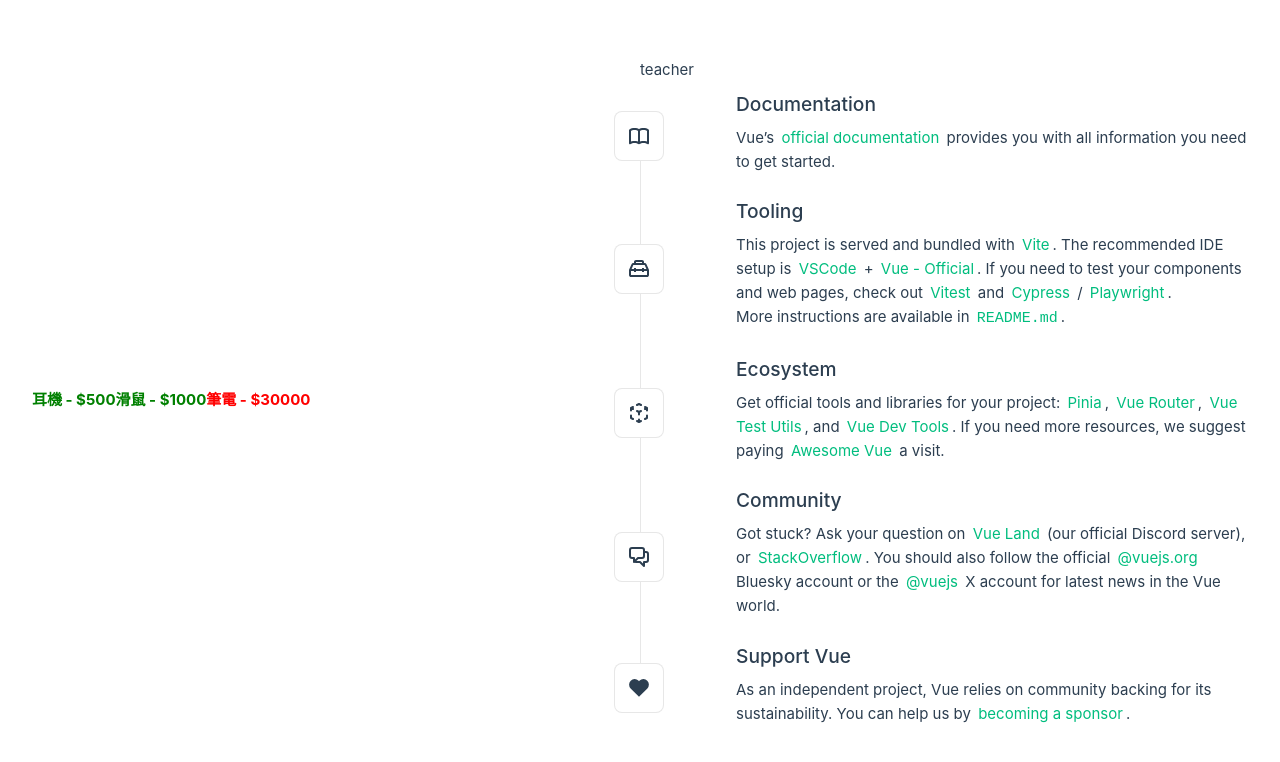
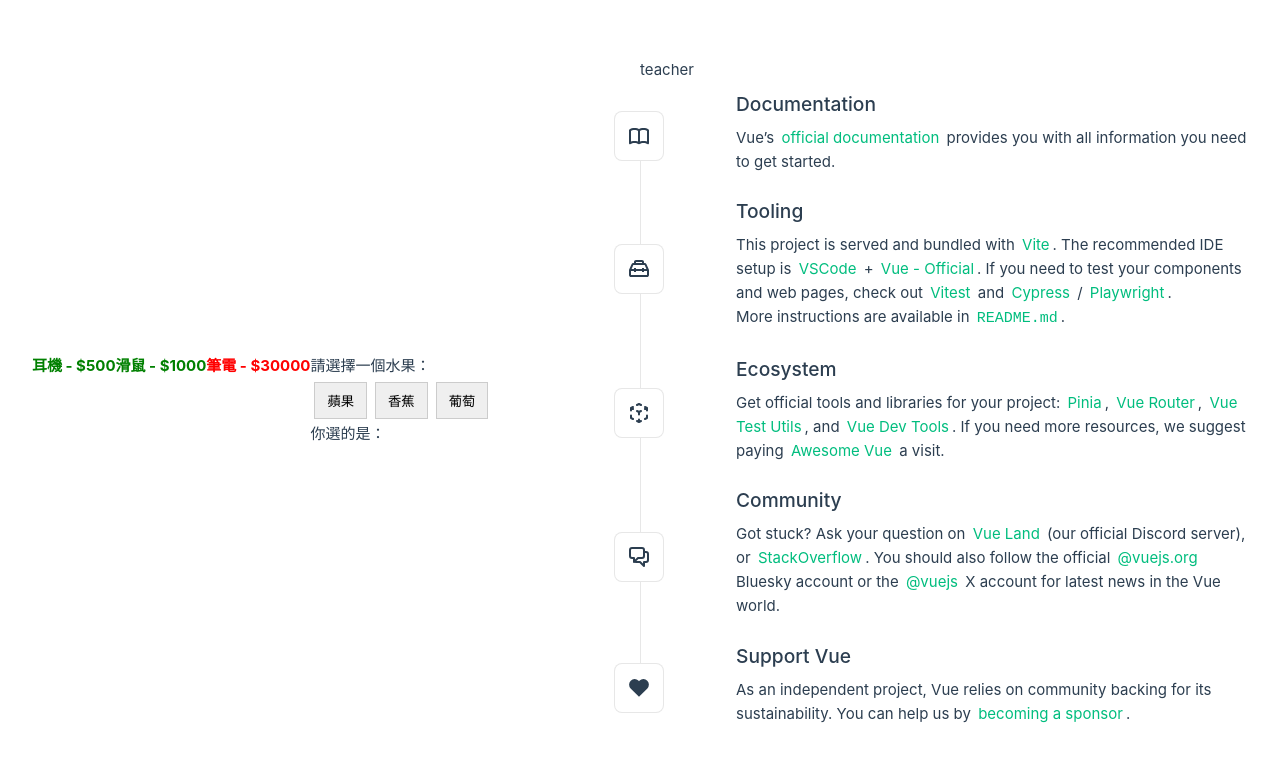
Before and after one commit to JerryChang0504/20250908, a Vue app: page / in a window 1280 px wide. Shown: the top 762 px of the page. Built offline with nearby package versions, Linux system fonts and the light colour scheme.

Commit message:
VbindClass.vue

```diff
--- a/src/App.vue
+++ b/src/App.vue
@@ -10,6 +10,7 @@ import ShoppingCart from './components/ShoppingCart.vue'
 import DisableComputed from './components/DisableComputed.vue'
 import TermsAgreement from './components/TermsAgreement.vue'
 import VbindStyle from './components/VbindStyle.vue'
+import VbindClass from './components/VbindClass.vue'
 const msgT = "I'm Jerry"
 </script>
 
@@ -27,6 +28,7 @@ const msgT = "I'm Jerry"
       <!-- <DisableComputed /> -->
       <!-- <TermsAgreement /> -->
       <VbindStyle />
+      <VbindClass />
     </div>
   </header>
 
--- /dev/null
+++ b/src/components/VbindClass.vue
@@ -0,0 +1,42 @@
+<script setup>
+import { reactive, ref } from 'vue'
+
+const fruits = reactive(['蘋果', '香蕉', '葡萄'])
+
+const selectedFruit = ref('')
+
+const selectedFruitClick = (fruit) => {
+  selectedFruit.value = fruit
+}
+
+//判斷選擇的水果相同
+const isSelected = (fruit) => selectedFruit.value === fruit
+</script>
+
+<template>
+  <div>
+    <p>請選擇一個水果：</p>
+    <button
+      v-for="fruit in fruits"
+      :key="fruit"
+      :class="{ selected: isSelected(fruit) }"
+      @click="selectedFruitClick(fruit)"
+    >
+      {{ fruit }}
+    </button>
+    <p>你選的是：{{ selectedFruit }}</p>
+  </div>
+</template>
+
+<style scoped>
+button {
+  margin: 4px;
+  padding: 8px 12px;
+  border: 1px solid #ccc;
+}
+.selected {
+  background-color: orange;
+  color: white;
+  font-weight: bold;
+}
+</style>
```
